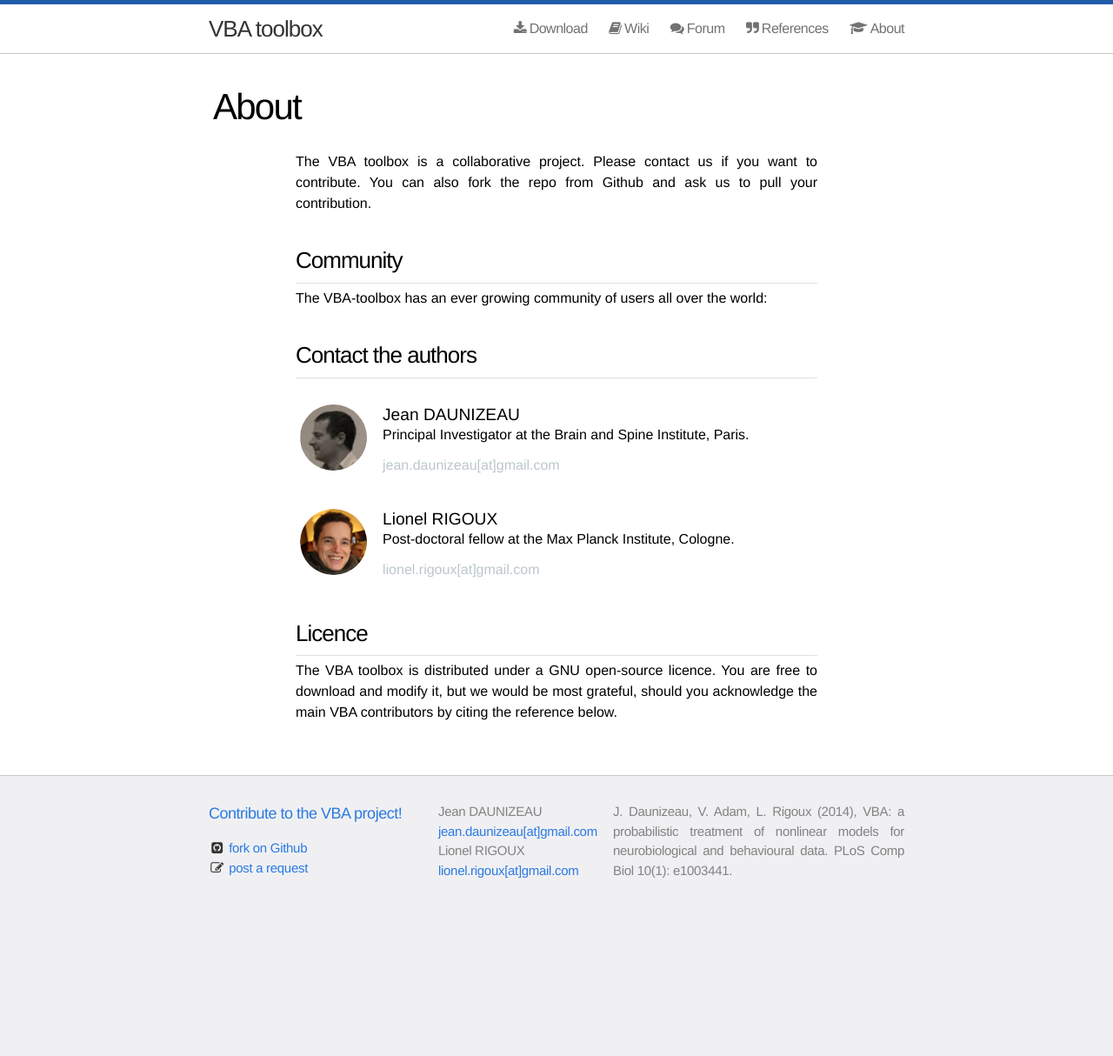
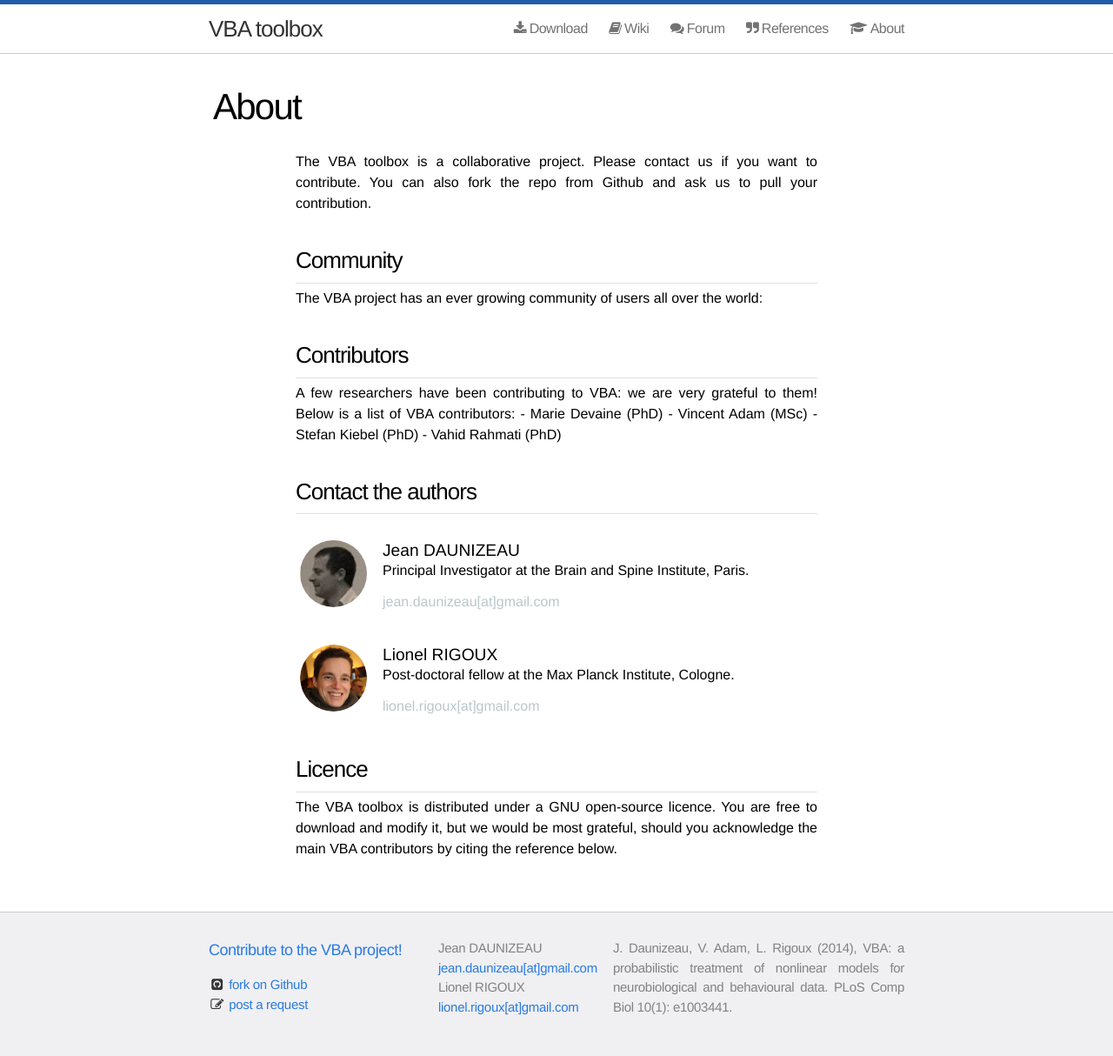
Before and after one commit to MBB-team/VBA-toolbox, a Jekyll site: the page built from about/index.html, in a window 1280 px wide. Shown: the whole page at 87% size. Built offline with Jekyll 4.4.1, drawn with Linux system fonts in a browser that asks for light colours; nearby versions of some CDN libraries; comment, search, counter and statistics services are not loaded; before the commit the page ends 1057 px from its top, so only the background shows below that.

Commit message:
Update index.html

```diff
--- a/about/index.html
+++ b/about/index.html
@@ -20,7 +20,7 @@ collaborators:
 
 
 <h2>Community</h2>
-The VBA-toolbox has an ever growing community of users all over the world:
+The VBA project has an ever growing community of users all over the world:
 <script type="text/javascript" src="https://www.google.com/jsapi"></script>
     <script type="text/javascript">
       google.load("visualization", "1", {packages:["geochart"]});
@@ -54,6 +54,16 @@ The VBA-toolbox has an ever growing community of users all over the world:
     </script>
     <div id="regions_div" style="width: 85%; margin:20px auto;"></div>
 
+
+<h2>Contributors</h2>
+A few researchers have been contributing to VBA: we are very grateful to them!
+Below is a list of VBA contributors:
+ - Marie Devaine (PhD)
+ - Vincent Adam (MSc)
+ - Stefan Kiebel (PhD)
+ - Vahid Rahmati (PhD)
+
+
 <h2>Contact the authors</h2>
 
 {% for collaborator in page.collaborators %}
```
